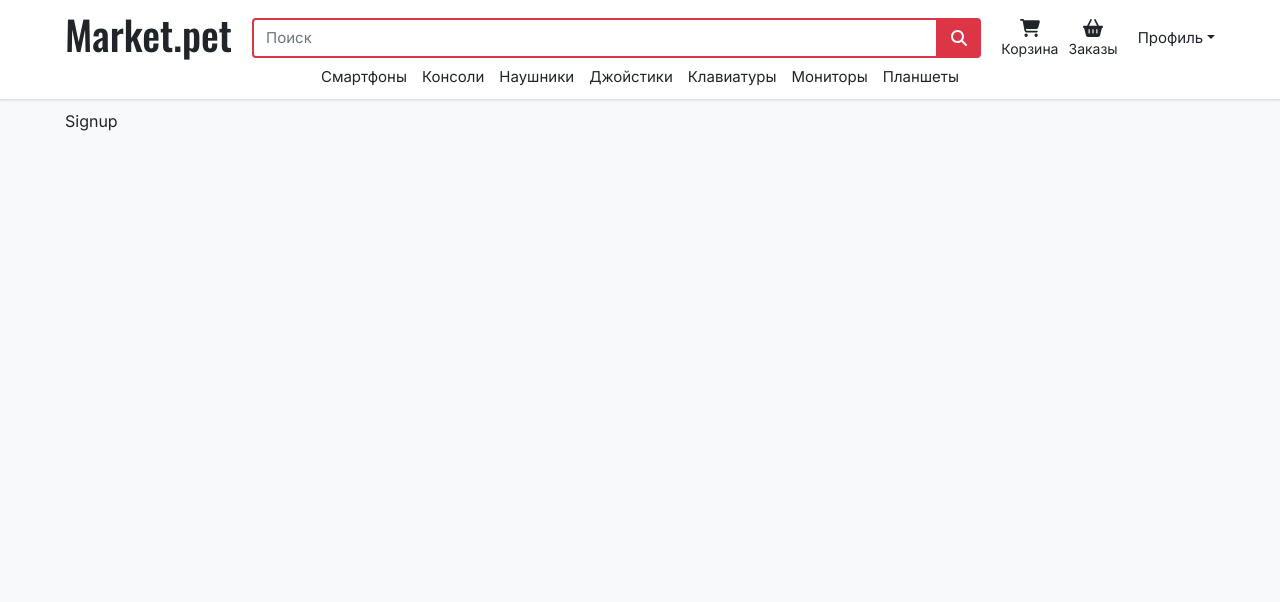
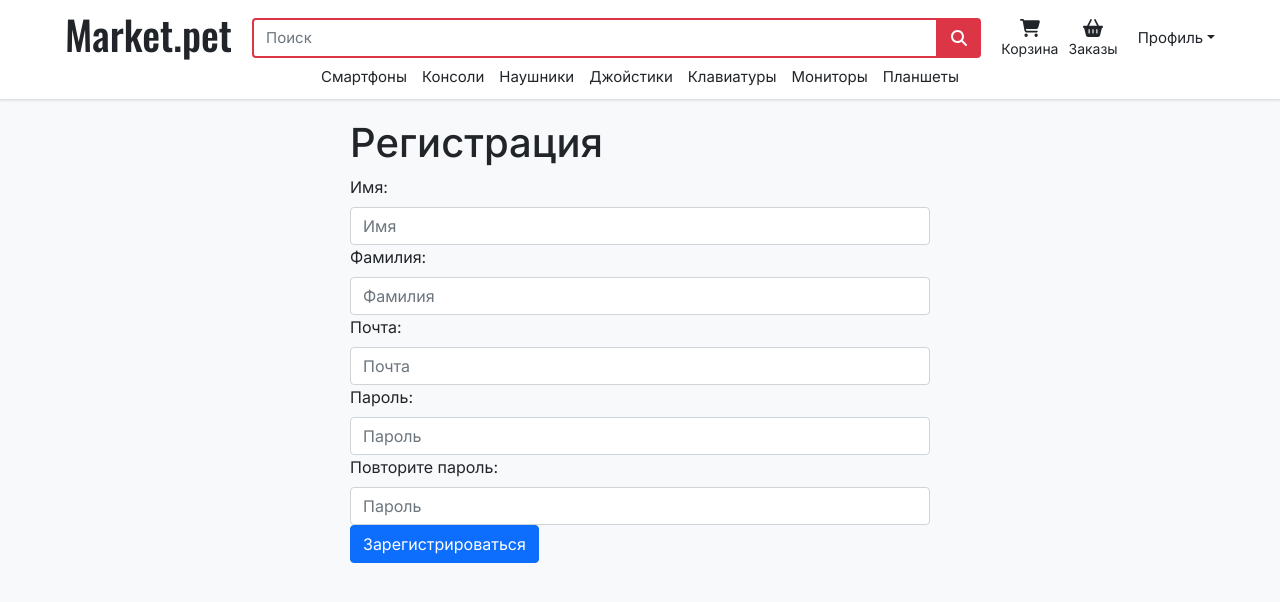
Before and after one commit to vladzheltov1/market.pet, a Next.js app: page /user/signup in a window 1280 px wide. Shown: the top 602 px of the page. Built offline with nearby package versions, Linux system fonts and the light colour scheme; a web font is replaced by a local one.

Commit message:
Upgrade: authentication system

```diff
--- /dev/null
+++ b/constants/form.ts
@@ -0,0 +1,3 @@
+export const REQUIRED: string = "Обязательное поле!";
+export const INCORRECT_AGE: string = "Некорректный возраст!";
+export const INCORRECT_EMAIL: string = "Некорректный адрес!";
--- a/database/users.ts
+++ b/database/users.ts
@@ -6,7 +6,6 @@ export const templateUsers: Array<User> = [
         id: 0,
         firstName: "Vlad",
         lastName: "Zheltov",
-        age: 18,
         email: "vlad.zhelov1@gmail.com",
         password: "vlad",
         joined: new Date(),
@@ -19,7 +18,6 @@ export const templateUsers: Array<User> = [
         id: 1,
         firstName: "Admin",
         lastName: "",
-        age: 100,
         email: "admin@gmail.com",
         password: "admin",
         joined: new Date(),
@@ -32,7 +30,6 @@ export const templateUsers: Array<User> = [
         id: 2,
         firstName: "Moderator",
         lastName: "",
-        age: 50,
         email: "moder@gmail.com",
         password: "moder",
         joined: new Date(),
@@ -45,7 +42,6 @@ export const templateUsers: Array<User> = [
         id: 3,
         firstName: "Test",
         lastName: "User",
-        age: 30,
         email: "test@gmail.com",
         password: "test",
         joined: new Date(),
--- a/hooks/useAuth.ts
+++ b/hooks/useAuth.ts
@@ -1,5 +1,5 @@
 import { templateUsers } from "@/database/users";
-import { FormResponse, LoginUserData } from "@/types/auth";
+import { FormResponse, LoginUserData, SignUpUserData } from "@/types/auth";
 import { User } from "@/types/user";
 import { findOne } from "@/utils/search";
 import { useLocalStorage } from "./useLocalStorage";
@@ -26,5 +26,39 @@ export const useAuth = () => {
         return FormResponse.SUCCESS;
     }
 
-    return {login};
+    /**
+     * This function does not actually add new users to database, it basically works as a validator cause there's no server :)
+     * @param userData
+     * @returns
+     */
+    const signUp = (userData: SignUpUserData): FormResponse => {
+        const {email, password, passwordConfirm} = userData;
+
+        const alreadyExists = !!findOne<User>(templateUsers, {email});
+
+        if(alreadyExists){
+            return FormResponse.ALREADY_EXISTS;
+        }
+
+        if(password.trim() !== passwordConfirm.trim()){
+            return FormResponse.PASSWORDS_DONT_MATCH;
+        }
+
+        return FormResponse.SUCCESS;
+    }
+
+    const logOut = (): void => {
+        localStore.remove("user");
+    }
+
+    const isLoggedIn = (): boolean => {
+        return !!localStore.get("user");
+    }
+
+    return {
+        login,
+        signUp,
+        logOut,
+        isLoggedIn
+    };
 }
--- a/pages/user/signup.tsx
+++ b/pages/user/signup.tsx
@@ -1,10 +1,161 @@
+import { Wrapper } from "@/components/Wrapper";
+import { INCORRECT_EMAIL, REQUIRED } from "@/constants/form";
+import { useAuth } from "@/hooks/useAuth";
 import { Page } from "@/layouts/Page";
-import { FC } from "react";
+import { FormResponse, SignUpUserData } from "@/types/auth";
+import { assemblePageTitle } from "@/utils/title";
+import { Formik } from "formik";
+import Head from "next/head";
+import { useRouter } from "next/router";
+import { FC, useEffect, useState } from "react";
+import { Button, Form } from "react-bootstrap";
+import * as yup from "yup";
+
+const minOneSymbol = "Поле не должно содержать менее 1 символа!";
+
+const schema = yup.object().shape({
+    firstName: yup.string().required(REQUIRED),
+    lastName: yup.string().required(REQUIRED),
+    email: yup.string().email(INCORRECT_EMAIL).required(REQUIRED),
+    password: yup.string().required(REQUIRED),
+    passwordConfirm: yup.string().required(REQUIRED)
+});
+
+const initialValues: SignUpUserData = {
+    firstName: "",
+    lastName: "",
+    email: "",
+    password: "",
+    passwordConfirm: ""
+}
 
 const Signup: FC = () => {
-    return <Page>
-        <div>Signup</div>
-    </Page>
+    const router = useRouter();
+    const {signUp, isLoggedIn} = useAuth();
+
+    const [error, setError] = useState<FormResponse | null>(null);
+
+    const submit = (formData: SignUpUserData) => {
+        const response = signUp(formData);
+
+        if(response === FormResponse.SUCCESS){
+            router.push("/");
+            return;
+        }
+
+        setError(response);
+    }
+
+    useEffect(() => {
+        if(isLoggedIn()){
+            router.push("/");
+            return;
+        }
+
+    // eslint-disable-next-line react-hooks/exhaustive-deps
+    }, []);
+
+    return (
+        <>
+            <Head>
+                <title>{assemblePageTitle("Регистрация")}</title>
+            </Head>
+            <Page>
+                <Wrapper maxWidth={600}>
+                    <Formik
+                        validationSchema={schema}
+                        onSubmit={submit}
+                        initialValues={initialValues}
+                    >
+                        {({
+                            handleSubmit,
+                            handleChange,
+                            values,
+                            errors,
+                        }) => (
+                            <Form noValidate onSubmit={handleSubmit}>
+                                <h1>Регистрация</h1>
+                                <Form.Group controlId="firstName">
+                                    <Form.Label>Имя:</Form.Label>
+                                    <Form.Control
+                                        type="firstName"
+                                        placeholder="Имя"
+                                        name="firstName"
+                                        value={values.firstName}
+                                        onChange={handleChange}
+                                        isInvalid={!!errors.firstName}
+                                    />
+                                    <Form.Control.Feedback type="invalid">
+                                        {errors.firstName}
+                                    </Form.Control.Feedback>
+                                </Form.Group>
+                                <Form.Group controlId="lastName">
+                                    <Form.Label>Фамилия:</Form.Label>
+                                    <Form.Control
+                                        type="text"
+                                        placeholder="Фамилия"
+                                        name="lastName"
+                                        value={values.lastName}
+                                        onChange={handleChange}
+                                        isInvalid={!!errors.lastName}
+                                    />
+                                    <Form.Control.Feedback type="invalid">
+                                        {errors.lastName}
+                                    </Form.Control.Feedback>
+                                </Form.Group>
+                                <Form.Group controlId="email">
+                                    <Form.Label>Почта:</Form.Label>
+                                    <Form.Control
+                                        type="email"
+                                        placeholder="Почта"
+                                        name="email"
+                                        value={values.email}
+                                        onChange={handleChange}
+                                        isInvalid={!!errors.email}
+                                    />
+                                    <Form.Control.Feedback type="invalid">
+                                        {errors.email}
+                                    </Form.Control.Feedback>
+                                </Form.Group>
+                                <Form.Group controlId="password">
+                                    <Form.Label>Пароль:</Form.Label>
+                                    <Form.Control
+                                        type="password"
+                                        placeholder="Пароль"
+                                        name="password"
+                                        value={values.password}
+                                        onChange={handleChange}
+                                        isInvalid={!!errors.password}
+                                    />
+                                    <Form.Control.Feedback type="invalid">
+                                        {errors.password}
+                                    </Form.Control.Feedback>
+                                </Form.Group>
+                                <Form.Group controlId="passwordConfirm">
+                                    <Form.Label>Повторите пароль:</Form.Label>
+                                    <Form.Control
+                                        type="password"
+                                        placeholder="Пароль"
+                                        name="passwordConfirm"
+                                        value={values.passwordConfirm}
+                                        onChange={handleChange}
+                                        isInvalid={!!errors.password}
+                                    />
+                                    <Form.Control.Feedback type="invalid">
+                                        {errors.password}
+                                    </Form.Control.Feedback>
+                                </Form.Group>
+                                {error && values.email && values.password && (
+                                    <div style={{color: "var(--bs-red)", fontSize: 14}}>{error}</div>
+                                )}
+                                <Button type="submit">Зарегистрироваться</Button>
+                            </Form>
+                        )}
+                    </Formik>
+                </Wrapper>
+            </Page>
+        </>
+    )
 }
 
 export default Signup;
--- a/types/auth.ts
+++ b/types/auth.ts
@@ -3,8 +3,23 @@ export type LoginUserData = {
     password: string
 }
 
+export type SignUpUserData = {
+    firstName: string,
+    lastName: string,
+    email: string,
+    password: string,
+    passwordConfirm: string
+}
+
 export enum FormResponse {
     USER_NOT_FOUND = "Пользователь с такими данными не найден!",
     WRONG_PASSWORD = "Неправильный пароль!",
+    ALREADY_EXISTS = "Пользователь с такими данными уже существует!",
+    PASSWORDS_DONT_MATCH = "Пароли не совпадают!",
     SUCCESS = "Успех!"
 }
+
+export enum FormActions {
+    LOGIN,
+    SIGNUP
+}
--- a/types/user.ts
+++ b/types/user.ts
@@ -13,7 +13,6 @@ export type User = {
     id: UserID,
     firstName: string,
     lastName: string,
-    age: number,
     email: string,
     password: string,
     joined: Date,
```
Also changed, not shown: pages/user/login.tsx (+9 -10 lines), pages/user/logout.tsx (+5 -5 lines).
